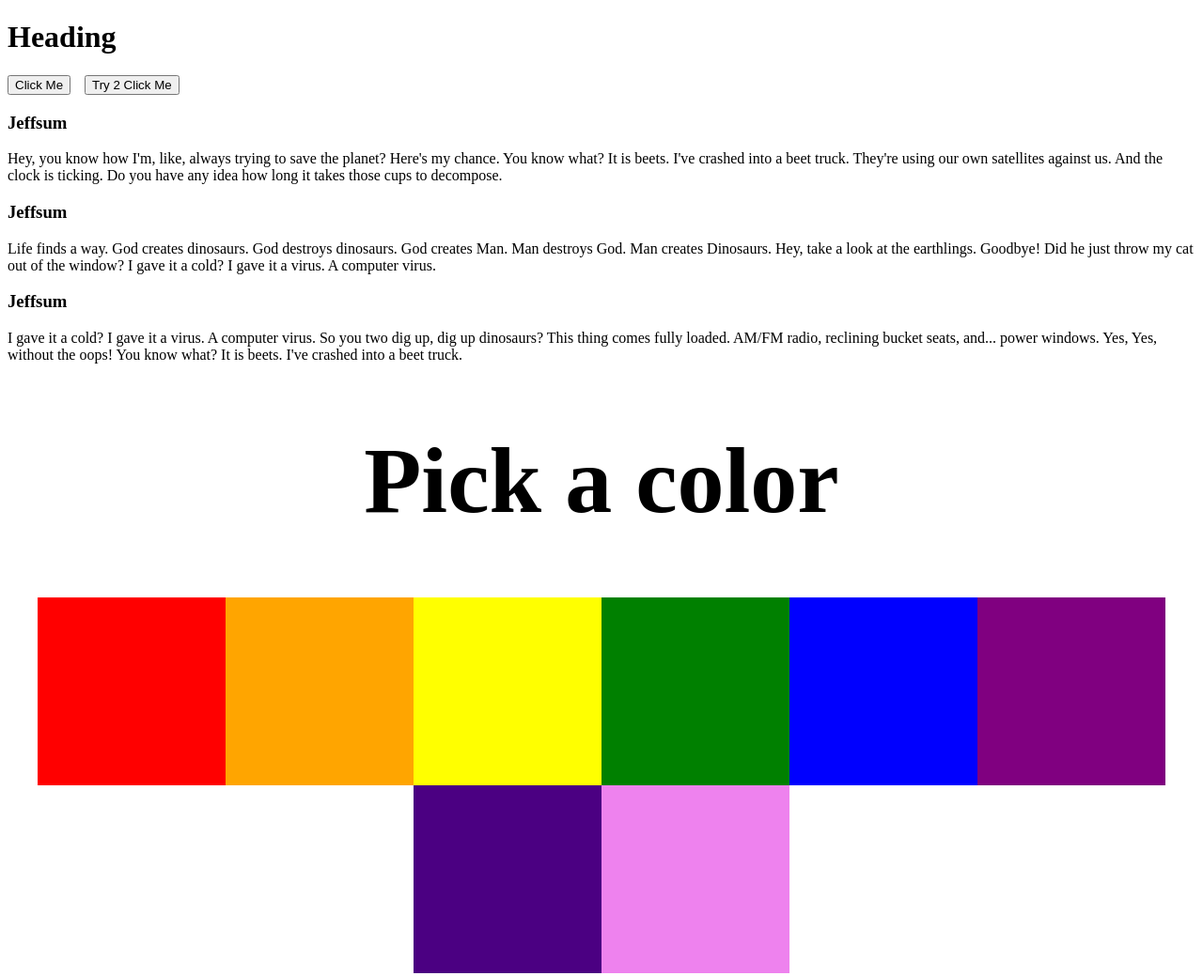
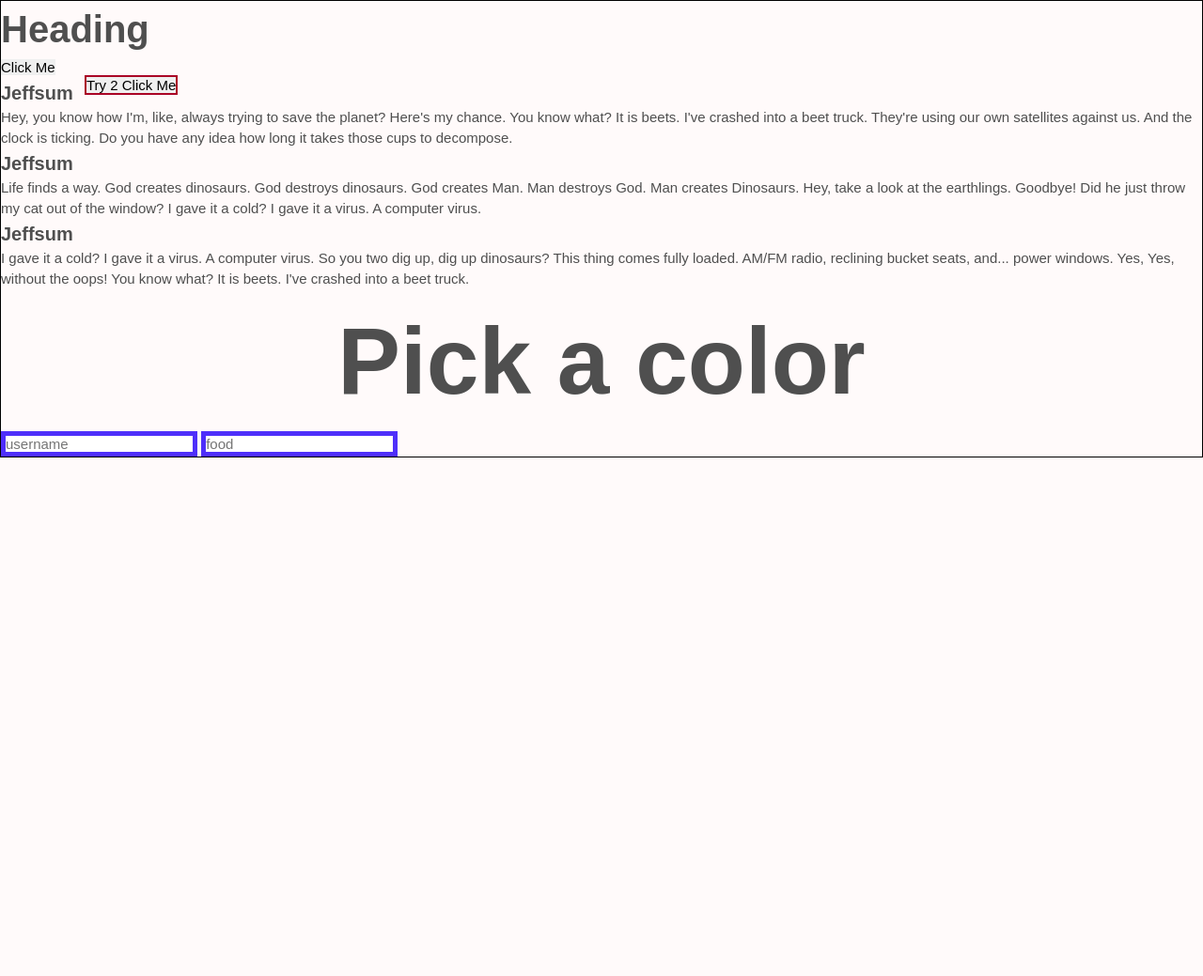
Before and after one commit to ShotRep/events, a plain HTML site: page index.html in a window 1280 px wide. Shown: the whole page at 94% size. After the commit the page ends 800 px from the top, so only its background shows below. Drawn offline with Linux system fonts and the light colour scheme.

Commit message:
completed the events multiple elements section

```diff
--- a/index.html
+++ b/index.html
@@ -28,6 +28,11 @@ I gave it a cold? I gave it a virus. A computer virus. So you two dig up, dig up
 <h1 class="pac">Pick a color</h1>
 <section id="boxes"></section>
 
+<input id="username" placeholder="username" type="text">
+
+<input type="text" id="addItem" placeholder="food">
+<ul id="items"></ul>
+
   <script src="script.js"></script>
 </body>
 </html>
--- a/script.js
+++ b/script.js
@@ -102,17 +102,81 @@ const colors = [
 // }
 
 /////////////3rd\\\using this (box)\\\change font color\\\\\\\\\\\\\\\
-const changeColor = function (box) {
-  const pac = document.querySelector(".pac")
-  pac.style.color = this.style.backgroundColor
-}
+// const changeColor = function (box) {
+//   const pac = document.querySelector(".pac")
+//   pac.style.color = this.style.backgroundColor
+// }
 
-const container = document.querySelector("#boxes")
+// const container = document.querySelector("#boxes")
 
-for (let color of colors) {
-  const box = document.createElement("div")
-  box.style.backgroundColor = color
-  box.classList.add("box")
-  container.appendChild(box)
-  box.addEventListener("click", changeColor)
-}
+// for (let color of colors) {
+//   const box = document.createElement("div")
+//   box.style.backgroundColor = color
+//   box.classList.add("box")
+//   container.appendChild(box)
+//   box.addEventListener("click", changeColor)
+// }
+
+//////////The Event Object\\\\\\\\\\\\\\
+//we have access to the objects of event listeners
+//inside the keypress event we have access to the key pressed
+// document.body.addEventListener("keypress", (event) => {
+//   alert(event.key)
+// })
+
+///////////Events - keys\\\\\\\\\\\\\\\\\\\
+
+// const input = document.querySelector("#username")
+
+// input.addEventListener("keydown", (event) => {
+//   console.log('KEY DOWN!')
+//   })
+
+// input.addEventListener("keyup", (event) => {
+//   console.log('KEY UP!')
+// })
+
+// input.addEventListener("keypress", (event) => {
+//   console.log("KEY WAS PRESSED!")
+// })
+
+/////////////////////////////////////////////////////////////////////
+//////// HTML items with id's we made
+// <input type="text" id="addItem" placeholder="food">  INPUT
+// <ul id="items"></ul>                                 UL
+
+//////// Select the HTML items by id
+// const addItemInput = document.querySelector("#addItem")
+// const itemsUL = document.querySelector("#items")
+
+// // add event listener
+// addItemInput.addEventListener("keypress", function(e){   // <=cannot use arrow functions with this
+//   if (e.key === 'Enter') {                               // when we hit the enter key
+//     const newItemText = this.value                       // capture txt in input
+//     const newItem = document.createElement('LI')         // create new li for appending to ul
+//     newItem.innerText = newItemText                      // change li txt to captured value
+//     itemsUL.appendChild(newItem)                         // append the li to ul
+//     this.value = ''                                      // clears input after we hit enter
+// }
+// })
+
+
+const newInput = document.querySelector('#addItem')
+const newLI = document.querySelector('#items')
+
+newInput.addEventListener('keypress', function (e) {
+  if (e.key === 'Enter') {
+    const newItemText = this.value
+    const newItem = document.createElement('li')
+    newItem.innerText = newItemText
+    newLI.appendChild(newItem)
+    this.value = ''
+  }
+})
+
+/*
+1.) const variable = document.querySelector('')
+2.) variable.addEventListener(''){ }
+3.) newElement = document.createElement('')
+4.) newElement.appendChild
+*/
--- a/style.css
+++ b/style.css
@@ -1,22 +1,77 @@
-.btn2{
+/*/////////////////////////////////////CSS RESET*/
+
+* {
+  border: 0px red solid; /*set before and after creating site*/
+  max-width: 100%; /*keeps from side scrolling*/
+  box-sizing: border-box; /*Fixes sizing when using padding*/
+  margin: 0;
+  padding: 0;
+  font-size: 100%;
+  vertical-align: baseline;
+}
+
+/*GENERAL CSS STYLES*/
+
+html {
+  font-size: 62.5%;
+}
+body {
+  font-size: 1.5rem;
+  color: #4f4f4f;
+  line-height: 1.5;
+  font-family: "PT Sans", sans-serif;
+  background-color: #fffafa;
+  border: 1px solid black;
+}
+h1,
+h2,
+h3 {
+  font-family: "Nunito", sans-serif;
+}
+h1 {
+  font-size: 4rem;
+}
+h2 {
+  font-size: 3rem;
+}
+h3 {
+  font-size: 2rem;
+}
+a {
+  text-decoration: none;
+  color: #4f4f4f;
+}
+
+/* /////////////////////////////////PAGE CSS STYLES/ */
+
+.btn2 {
   position: absolute;
   top: 80px;
-  left:90px;
+  left: 90px;
+  border: #aa0025 solid 2px;
 }
 
-#boxes{
+#boxes {
   display: flex;
   justify-content: center;
   align-items: center;
   flex-wrap: wrap;
 }
 
-.box{
+.box {
   width: 200px;
   height: 200px;
-  }
+}
 
-  .pac{
-    text-align: center;
-    font-size: 100px;
-  }
+.pac {
+  text-align: center;
+  font-size: 100px;
+}
+
+#username {
+  border: #4e2ffa solid 5px;
+}
+
+#addItem {
+  border: #4e2ffa solid 5px;
+}
```
